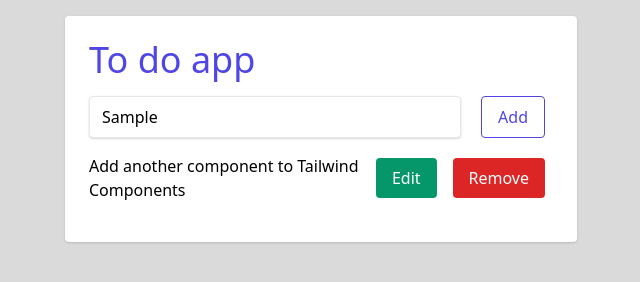
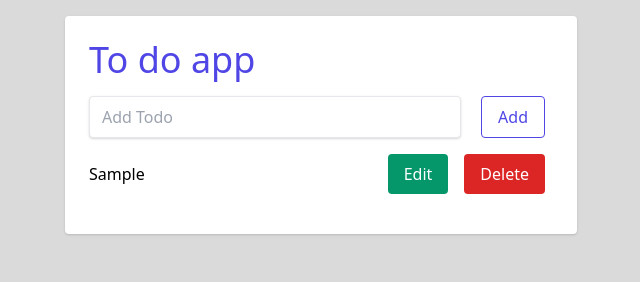
Before and after one commit to unnati2000/to-do-app, a plain HTML site: page index.html in a window 1280 px wide. Both pictures are taken after typing "Sample" into the empty fields and a click on the button "Add". Shown: the whole page, without its empty margins (319-959 px from the left). Drawn offline with nearby package versions, Linux system fonts and the light colour scheme.

Commit message:
Add items done

```diff
--- a/index.html
+++ b/index.html
@@ -41,6 +41,8 @@
                 mr-4
                 text-grey-darker
               "
+              name="text"
+              id="text"
               placeholder="Add Todo"
             />
             <button
@@ -57,25 +59,15 @@
                 mt-1
                 md:mt-0 md:ml-1
               "
+              id="add"
             >
               Add
             </button>
           </div>
         </div>
-        <div>
-          <div class="flex mb-4 items-center">
-            <p class="w-full text-grey-darkest">
-              Add another component to Tailwind Components
-            </p>
-            <button class="p-2 lg:px-4 md:mx-2 text-white rounded bg-green-600">
-              Edit
-            </button>
-            <button class="p-2 lg:px-4 md:mx-2 text-white rounded bg-red-600">
-              Remove
-            </button>
-          </div>
-        </div>
+        <div id="listBox"></div>
       </div>
     </div>
+    <script src="./index.js"></script>
   </body>
 </html>
--- /dev/null
+++ b/index.js
@@ -0,0 +1,46 @@
+const text = document.getElementById("text");
+const add = document.getElementById("add");
+const listBox = document.getElementById("listBox");
+
+const todoArray = [];
+let id = 0;
+
+add.addEventListener("click", (e) => {
+  e.preventDefault();
+
+  console.log(text.value);
+  todoArray.push({ text: text.value, id: id + 1 });
+  console.log(todoArray);
+
+  text.value = "";
+
+  for (i = 0; i < todoArray.length; i++) {
+    // todo
+    const todoDiv = document.createElement("div");
+    todoDiv.className = "flex mb-4 items-center";
+
+    // title
+    const todoTitle = document.createElement("p");
+    todoTitle.className = "w-full text-grey-darkest";
+    todoTitle.innerText = todoArray[i].text;
+    todoDiv.append(todoTitle);
+
+    // edit button
+
+    const todoEditButton = document.createElement("button");
+    todoEditButton.className =
+      "p-2 lg:px-4 md:mx-2 text-white rounded bg-green-600";
+    todoEditButton.innerText = "Edit";
+    todoDiv.append(todoEditButton);
+
+    // delete button
+
+    const todoDeleteButton = document.createElement("button");
+    todoDeleteButton.className =
+      "p-2 lg:px-4 md:mx-2 text-white rounded bg-red-600";
+    todoDeleteButton.innerText = "Delete";
+    todoDiv.append(todoDeleteButton);
+
+    listBox.append(todoDiv);
+  }
+});
```
